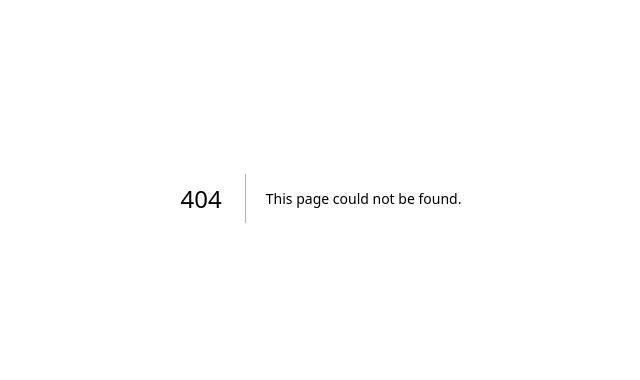
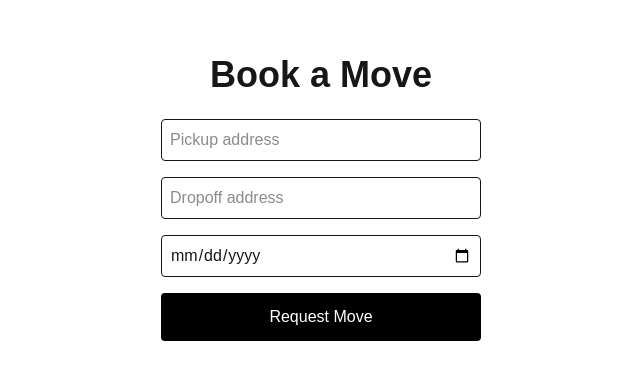
Before and after one commit to aizidmoez/shifting_app, a Next.js app: page /book in a window 1280 px wide. Before the commit this address had no page. Shown: the part 202-582 px from the top of the page, without its empty margins (319-959 px from the left). Built offline with nearby package versions, Linux system fonts and the light colour scheme.

Commit message:
add booking page

```diff
--- /dev/null
+++ b/app/book/page.tsx
@@ -0,0 +1,28 @@
+export default function BookPage() {
+    return (
+      <main className="min-h-screen flex flex-col items-center justify-center gap-6">
+        <h1 className="text-4xl font-bold">Book a Move</h1>
+
+        <form className="flex flex-col gap-4 w-80">
+          <input
+            className="border p-2 rounded"
+            placeholder="Pickup address"
+          />
+
+          <input
+            className="border p-2 rounded"
+            placeholder="Dropoff address"
+          />
+
+          <input
+            className="border p-2 rounded"
+            type="date"
+          />
+
+          <button className="bg-black text-white p-3 rounded">
+            Request Move
+          </button>
+        </form>
+      </main>
+    );
+  }
```
